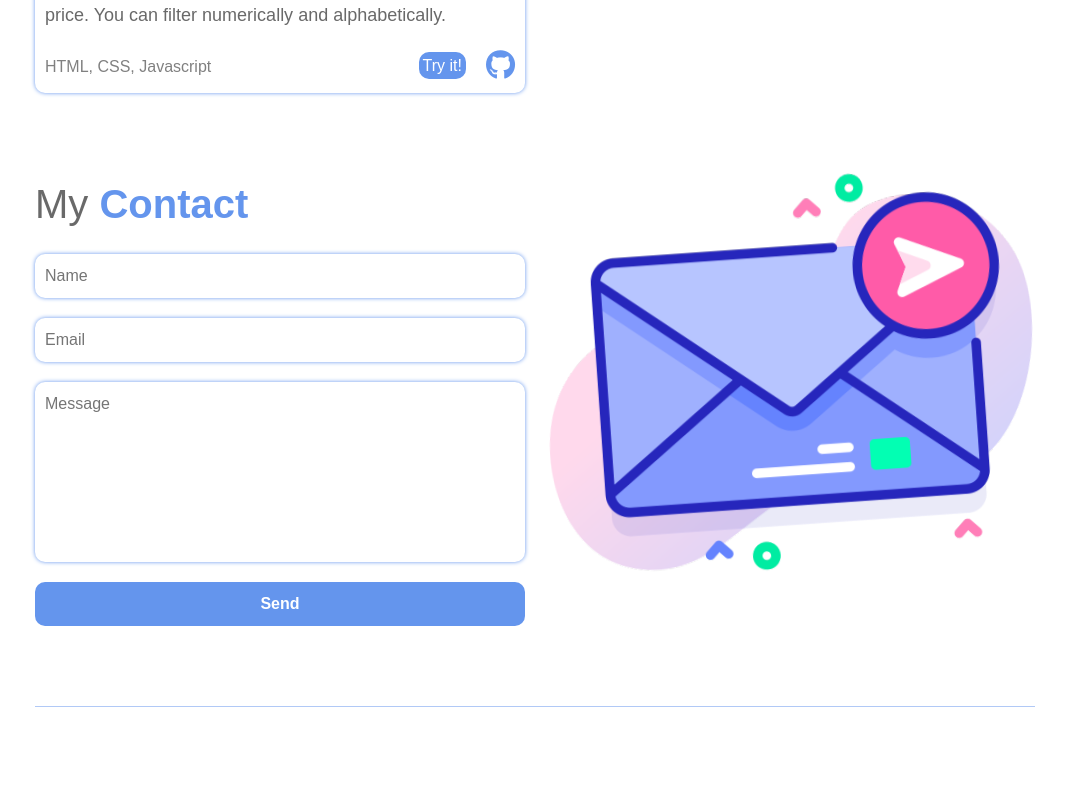
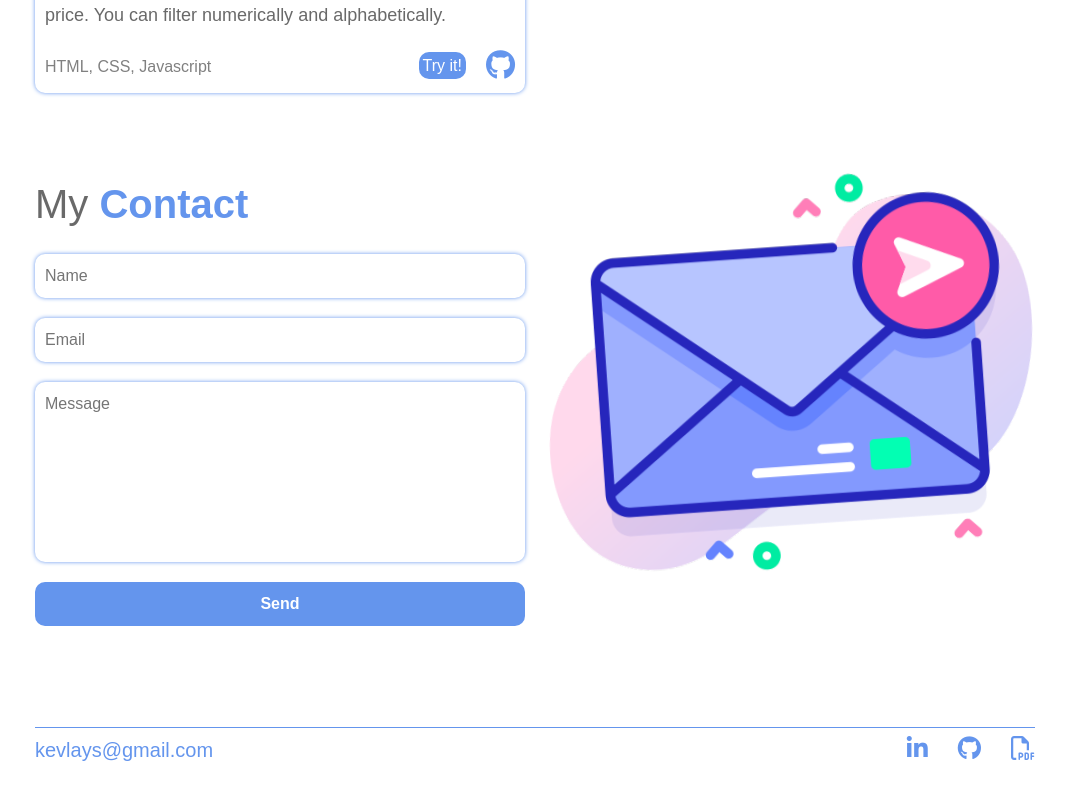
Before and after one commit to kev-a-dev/Portfolio, a React (Create React App) app: page / in a window 1280 px wide. Shown: the part 1944-2744 px from the top of the page, without its empty margins (105-1171 px from the left). Built offline with nearby package versions, Linux system fonts and the light colour scheme; the HTML template or start-up script is replaced by a standard one.

Commit message:
Add files via upload

```diff
--- a/public/index.html
+++ b/public/index.html
@@ -39,7 +39,7 @@
       crossorigin="anonymous"
     />
 
-    <title>Frontend Developer | Kevin Ley</title>
+    <title>Software Engineer | Kevin Ley</title>
   </head>
   <body>
     <noscript>You need to enable JavaScript to run this app.</noscript>
--- a/src/App.css
+++ b/src/App.css
@@ -19,11 +19,6 @@
 
 .divide.contact {
   margin-top: 30px;
-}
-
-.divide.footer {
-  width: 100%;
-  margin: 30px auto 80px;
 }
 
 ::-webkit-scrollbar {
--- a/src/components/About.jsx
+++ b/src/components/About.jsx
@@ -27,7 +27,7 @@ export default function About() {
               title="LinkedIn"
               className="linkedin"
             >
-              <i class="fa-brands fa-linkedin-in"></i>
+              <i className="fa-brands fa-linkedin-in"></i>
             </a>
             <a
               href="https://github.com/kev-a-dev"
@@ -36,7 +36,7 @@ export default function About() {
               title="GitHub"
               className="github"
             >
-              <i class="fa-brands fa-github"></i>
+              <i className="fa-brands fa-github"></i>
             </a>
             <a
               href="https://docs.google.com/document/d/1iS4ApsKwhtT1au4kFzpIzokazKexeBnJkjQIOH7GCeI/edit?usp=sharing"
@@ -45,7 +45,7 @@ export default function About() {
               title="Resume"
               className="resume"
             >
-              <i class="fa-regular fa-file-pdf"></i>
+              <i className="fa-regular fa-file-pdf"></i>
             </a>
           </div>
         </div>
--- a/src/components/Contact.css
+++ b/src/components/Contact.css
@@ -2,7 +2,7 @@
     display: flex;
     justify-content: center;
     padding: 0;
-    margin: 0 12px 80px;
+    margin: 0 12px 50px;
 }
 
 #contact .container {
--- a/src/components/Contact.jsx
+++ b/src/components/Contact.jsx
@@ -4,6 +4,7 @@ import "./Contact.css";
 import message from "../assets/message.png";
 
 export default function Contact() {
+
   return (
     <section id="contact">
       <div className="container">
@@ -12,10 +13,10 @@ export default function Contact() {
         </h1>
 
         <div className="input-contact-info-container">
-          {/* <div className="input-wrapper"> */}
+
           <form
             className="input-wrapper"
-            action="https://formsubmit.co/97485503d5ee3537f112f171f471c1d8"
+            action="https://formspree.io/f/mgeblyly"
             method="POST"
           >
             <input
@@ -40,7 +41,6 @@ export default function Contact() {
             />
             <button className="send">Send</button>
           </form>
-          {/* </div> */}
 
           <img src={message} alt="" className="mail-img" />
         </div>
--- a/src/components/Footer.css
+++ b/src/components/Footer.css
@@ -12,35 +12,97 @@
 
     max-width: 1000px;
     width: 100%;
-    /* height: 80px; */
-    border-top-right-radius: 10px;
-    border-top-left-radius: 10px;
-    background-color: cornflowerblue;
+    height: 120px;
+    border-top: 1px solid cornflowerblue;
 }
 
 #footer .contact-info-container {
     display: flex;
-    flex-direction: column;
-    justify-content: center;
+    justify-content: space-between;
     align-items: center;
-    /* padding: 20px; */
 }
+
+
+/* ---------- EMAIL ---------- */
 
 #footer .contact-info-wrapper {
     display: flex;
-    gap: 20px;
+    position: relative;
+    justify-content: center;
 }
 
-#footer h3{
+#footer .text-title {
+    position: absolute;
+    top: 0;
+    left: 50%;
+    transform: translate(-50%, -50%);
+
+    background-color: cornflowerblue;
     color: white;
-    font-size: 20px;
+
+    border-radius: 6px;
+    padding: 2px 4px;
+
+    white-space: nowrap;
+    opacity: 0;
+    transition: 300ms;
 }
 
-#footer .link-container a{
-    margin: 20px;
+#footer .text-title.show {
+    opacity: 1;
+    top: -8px;
+}
+
+#footer h3 {
+    font-size: 20px;
+    color: cornflowerblue;
+    margin: 10px 0;
+    cursor: pointer;
+    transition: 200ms;
+}
+
+#footer h3:hover {
+    transform: scale(1.05);
+    transition: 200ms;
+}
+
+#footer h3:active {
+    transform: scale(1);
+    transition: 50ms;
+}
+
+/* ---------- LINK ---------- */
+#footer .link-container a {
+    margin: 10px 0 0 30px;
 }
 
 #footer i {
-    color: white;
     font-size: 24px;
+    color: cornflowerblue;
+    transition: 300ms;
 }
+
+#footer i:hover {
+    transform: scale(1.2);
+    transition: 300ms;
+}
+
+#footer i:active {
+    transform: scale(1);
+    transition: 50ms;
+}
+/* ---------- MEDIA QUERIES ---------- */
+
+@media all and (max-width: 380px) {
+    #footer h3 {
+        font-size: 16px;
+    }
+
+    #footer .link-container a{
+        margin: 10px 0 0 10px;
+    }
+
+    #footer .container {
+        height: 80px;
+    }
+}
--- a/src/components/Footer.jsx
+++ b/src/components/Footer.jsx
@@ -1,15 +1,41 @@
-import React from 'react'
-import './Footer.css';
+import React, { useState } from "react";
+import "./Footer.css";
 
 export default function Footer() {
+  const [copy, setCopy] = useState("Click to copy");
+
+  function copyText() {
+    navigator.clipboard.writeText("kevlays@gmail.com");
+    setCopy("Copied!");
+  }
+
+  function handleMouseEnter() {
+    document.querySelector('.text-title').classList.add('show');
+  }
+
+  function handleMouseLeave() {
+    document.querySelector('.text-title').classList.remove('show');
+    setTimeout(() => {
+      setCopy("Click to copy");
+    }, 300);
+  }
+
   return (
     <section id="footer">
       <div className="container">
         <div className="contact-info-container">
-                  {/* <div className="contact-info-wrapper">
-                    <h3 className="email">kevlays@gmail.com</h3>
-                    <h3 className="phone">626 560 9401</h3>
+
+          <div className="contact-info-wrapper">
+            <h3 className="email"
+                onClick={copyText}
+                onMouseEnter={handleMouseEnter}
+                onMouseLeave={handleMouseLeave}
+            >
+              kevlays@gmail.com
+            </h3>
+            <h6 className="text-title">{copy}</h6>
           </div>
+
           <div className="link-container">
             <a
               href="https://www.linkedin.com/in/kevin-ley/"
@@ -18,7 +44,7 @@ export default function Footer() {
               title="LinkedIn"
               className="linkedin"
             >
-                      <i class="fa-brands fa-linkedin-in"></i>
+              <i className="fa-brands fa-linkedin-in"></i>
             </a>
             <a
               href="https://github.com/kev-a-dev"
@@ -27,7 +53,7 @@ export default function Footer() {
               title="GitHub"
               className="github"
             >
-                      <i class="fa-brands fa-github"></i>
+              <i className="fa-brands fa-github"></i>
             </a>
             <a
               href="https://docs.google.com/document/d/1iS4ApsKwhtT1au4kFzpIzokazKexeBnJkjQIOH7GCeI/edit?usp=sharing"
@@ -36,11 +62,11 @@ export default function Footer() {
               title="Resume"
               className="resume"
             >
-                      <i class="fa-regular fa-file-pdf"></i>
+              <i className="fa-regular fa-file-pdf"></i>
             </a>
-                  </div> */}
+          </div>
         </div>
       </div>
     </section>
-  )
+  );
 }
--- a/src/components/Nav.css
+++ b/src/components/Nav.css
@@ -78,7 +78,7 @@
     }
 }
 
-@media all and (max-width: 370px) {
+@media all and (max-width: 380px) {
     #nav {
         margin: 0 10px;
     }
--- a/src/components/Projects.css
+++ b/src/components/Projects.css
@@ -108,6 +108,7 @@
     background-color: cornflowerblue;
     color: white;
     transition: 300ms;
+    white-space: nowrap;
 }
 
 #projects .project-link h4:hover{
```
Also changed, not shown: src/components/Projects.jsx (+11 -11 lines). Lines whose indentation alone changed are shown as unchanged.
